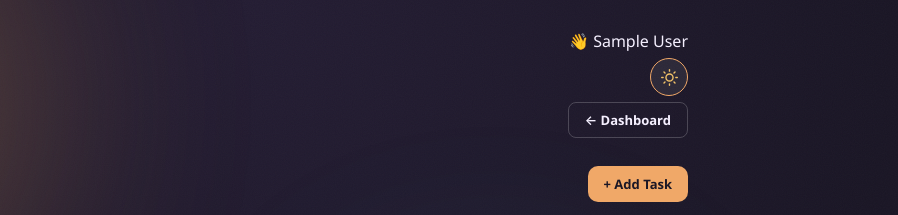
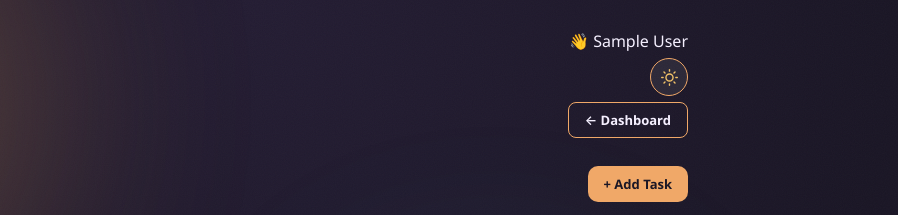
Before and after one commit to gajjarjoy4411-code/task-management-system, a plain HTML site: page frontend/kanban.html in a window 1280 px wide. Shown: the top 215 px of the page, 382-1280 px from the left. Drawn offline with Linux system fonts and the light colour scheme; no server answers; sample sign-in values are in the browser's storage.

Commit message:
Add visible orange border to Calendar/secondary buttons

```diff
--- a/frontend/css/style.css
+++ b/frontend/css/style.css
@@ -368,7 +368,7 @@ input:focus, select:focus { border-color: var(--color-accent); }
 .btn-secondary {
   background: transparent;
   color: var(--color-text-light);
-  border: 1.5px solid rgba(255,255,255,0.2);
+  border: 1.5px solid var(--color-accent);
   padding: 8px 16px;
   border-radius: 8px;
   font-weight: 600;
```
